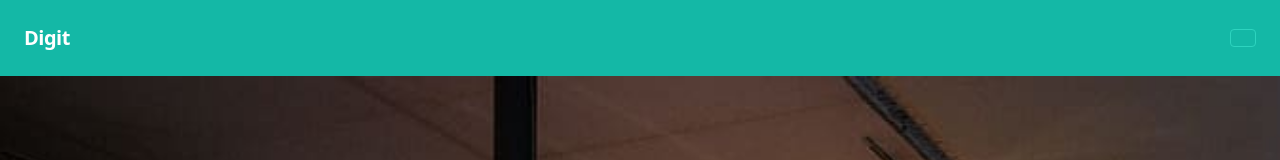
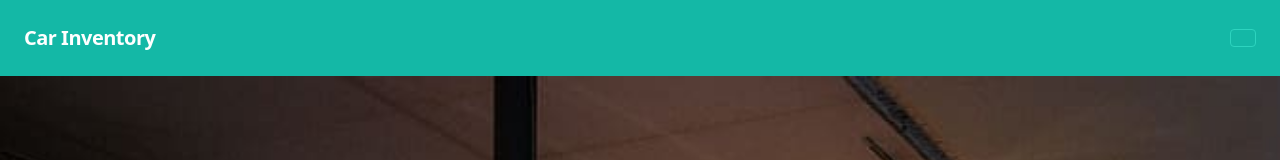
Before and after one commit to kjwatson5/Car_inventory_front_end, a React (Vite) app in the folder car_inventory/: page / in a window 1280 px wide. Shown: the top 160 px of the page. Built offline with nearby package versions, Linux system fonts and the light colour scheme.

Commit message:
fourth commit

```diff
--- a/car_inventory/src/components/Navbar.tsx
+++ b/car_inventory/src/components/Navbar.tsx
@@ -30,7 +30,7 @@ function Navbar() {
   return (
     <nav className='flex items-center justify-between flex-wrap bg-teal-500 p-6'>
       <div className='flex items-center flex-shrink-0 text-white mr-6'>
-      <Link to='/' onClick={ clicked } className='font-semibold text-xl tracking-tight'>Digit</Link>
+      <Link to='/' onClick={ clicked } className='font-semibold text-xl tracking-tight'>Car Inventory</Link>
       </div>
       <div className="block">
         <button
```
